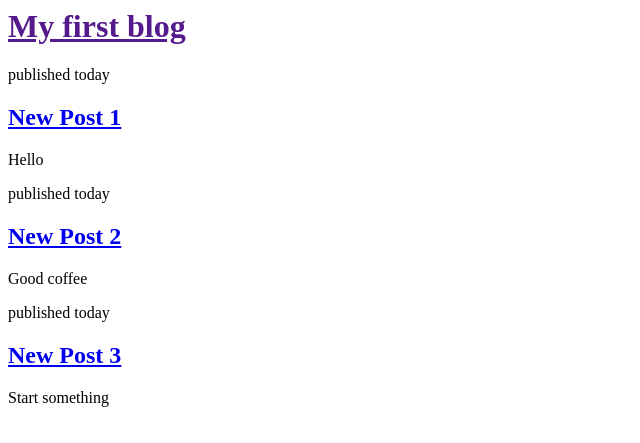
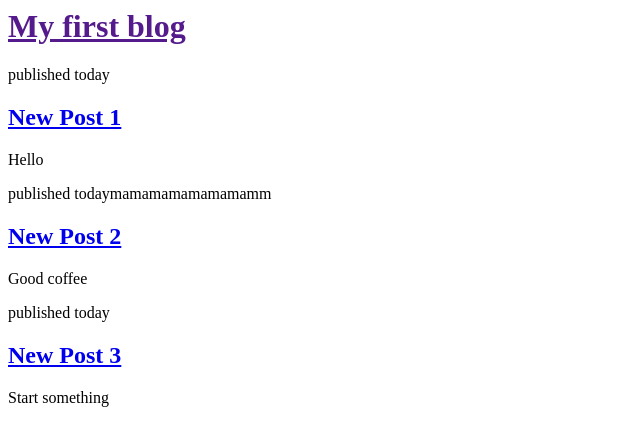
Before and after one commit to fearxy/my-first-blog, a Django app: page / in a window 1280 px wide. Shown: the top 443 px of the page, without its empty margins (0-640 px from the left). Run offline with Django 3.2, Linux system fonts and the light colour scheme.

Commit message:
Changed the HTML for the site.

```diff
--- a/blog/Templates/blog/post_list.html
+++ b/blog/Templates/blog/post_list.html
@@ -17,7 +17,7 @@
     </div>
 
     <div>
-      <p>published today</p>
+      <p>published todaymamamamamamamamm</p>
       <h2><a href="https://docs.djangoproject.com">New Post 2</a></h2>
       <p>
         Good coffee
```
